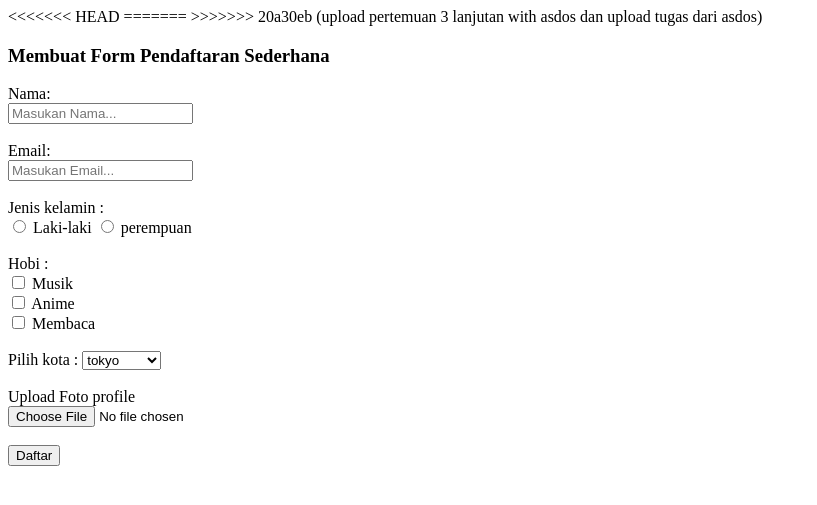
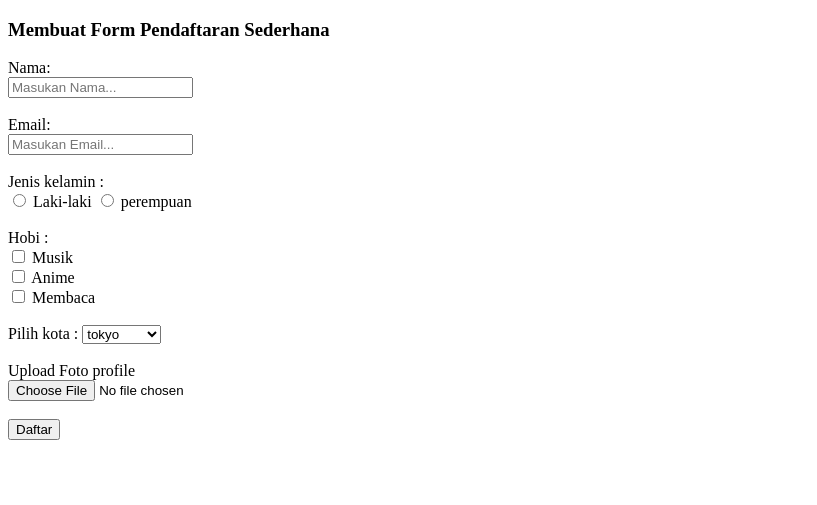
Before and after one commit to Rif340/PBW, a PHP site: page /pertemuan3_pbw/index.php in a window 1280 px wide. Shown: the top 505 px of the page, without its empty margins (0-817 px from the left). Run offline with PHP 8.4, Linux system fonts and the light colour scheme.

Commit message:
benerin konflik merge nya

```diff
--- a/pertemuan3_pbw/index.php
+++ b/pertemuan3_pbw/index.php
@@ -34,7 +34,6 @@
 </head>
 
 <body>
-<<<<<<< HEAD
         <script>
       document.addEventListener('keydown', function (event) {
           if (event.ctrlKey && event.key === 'u','i') {
@@ -49,9 +48,7 @@
       });
   </script>
 
-=======
 
->>>>>>> 20a30eb (upload pertemuan 3 lanjutan  with asdos dan upload tugas dari asdos)
     <h3>Membuat Form Pendaftaran Sederhana</h3>
 
     <form action="dashboard.php" method="post" enctype="multipart/form-data">
```
